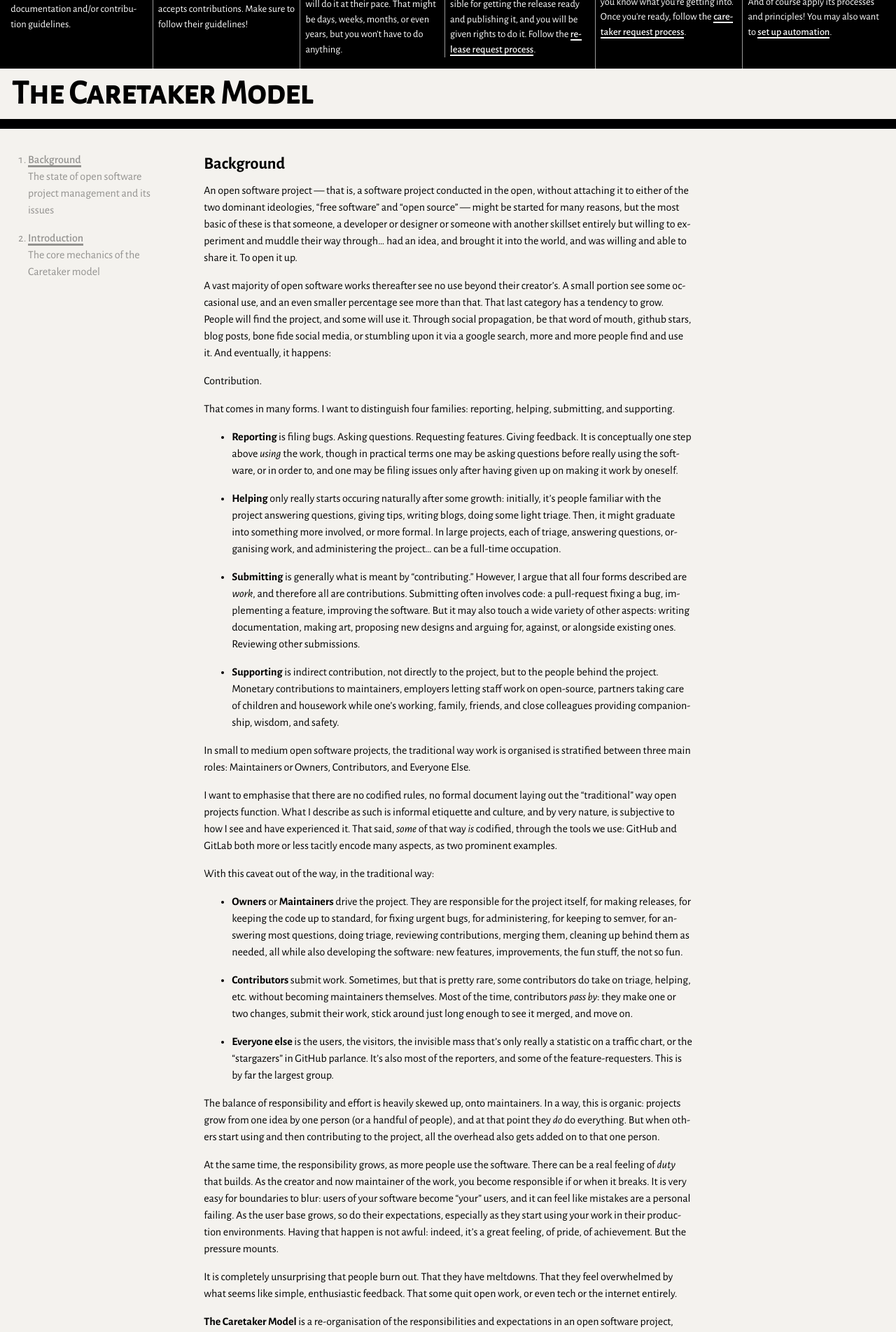
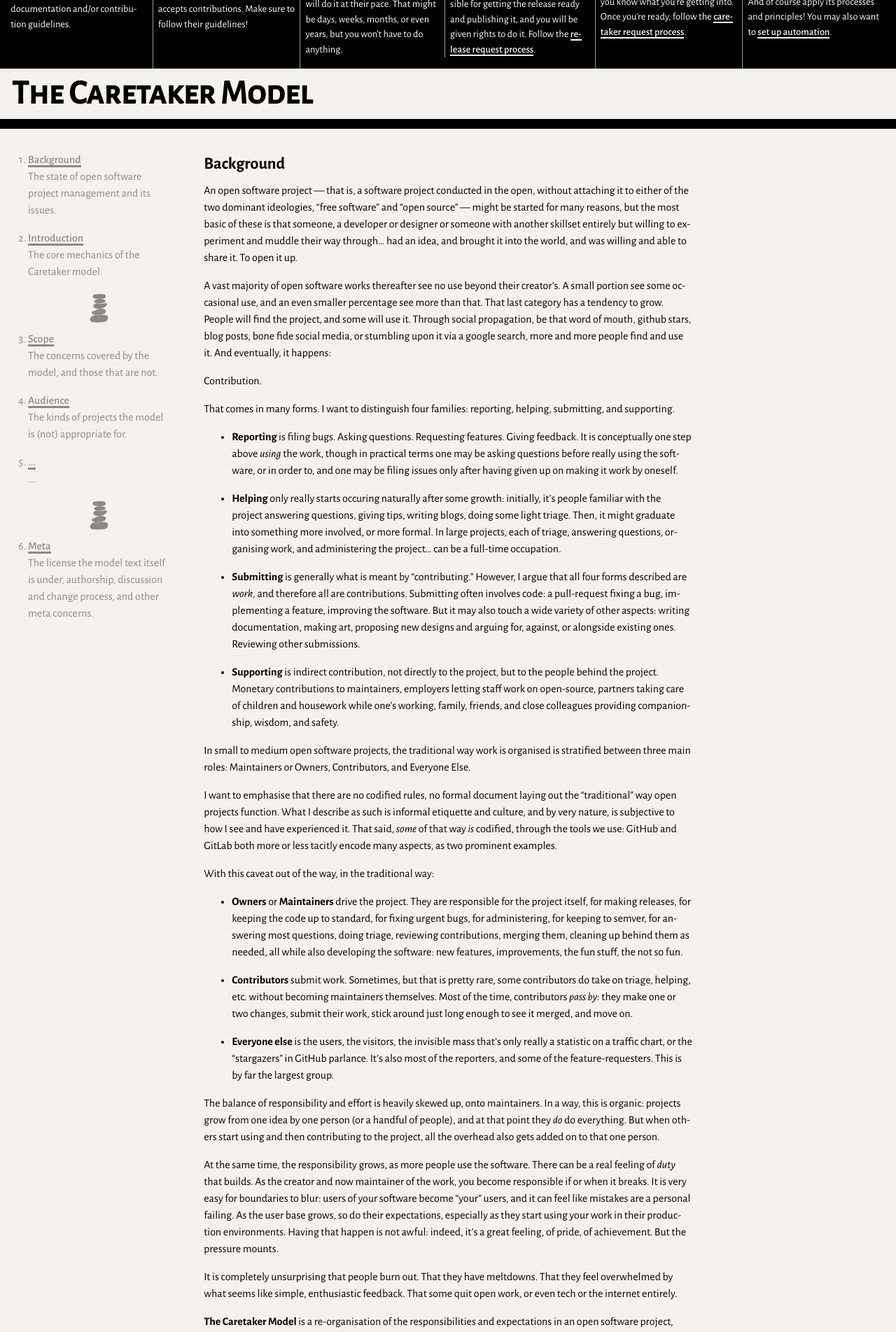
Before and after one commit to passcod/caretaker, a Jekyll site: the page built from index.markdown, in a window 1280 px wide. Shown: the part 339-2242 px from the top of the page at 70% size. Built offline with Jekyll 4.4.1, drawn with Linux system fonts in a browser that asks for light colours; our own code applies the rules of GitHub Pages for plain Markdown files; some of the changed text lies outside the part shown.

Commit message:
Scope and audience

```diff
--- a/_layouts/home.html
+++ b/_layouts/home.html
@@ -16,11 +16,30 @@
 			<ol>
 				<li>
 					<a href="#background">Background</a>
-					<p>The state of open software project management and its issues</p>
+					<p>The state of open software project management and its issues.</p>
 				</li>
 				<li>
 					<a href="#introduction">Introduction</a>
-					<p>The core mechanics of the Caretaker model</p>
+					<p>The core mechanics of the Caretaker model.</p>
+				</li>
+				<hr>
+				<li>
+					<a href="#scope">Scope</a>
+					<p>The concerns covered by the model, and those that are not.</p>
+				</li>
+				<li>
+					<a href="#audience">Audience</a>
+					<p>The kinds of projects the model is (not) appropriate for.</p>
+				</li>
+				<li>
+					<a href="#...">...</a>
+					<p>...</p>
+				</li>
+				<hr>
+				<li>
+					<a href="#meta">Meta</a>
+					<p>The license the model text itself is under, authorship,
+						discussion and change process, and other meta concerns.</p>
 				</li>
 			</ol>
 		</nav>
--- a/_sass/style.scss
+++ b/_sass/style.scss
@@ -14,6 +14,8 @@
 	--font-native: -apple-system, BlinkMacSystemFont, "Segoe UI", Roboto, "Helvetica Neue", Arial, "Noto Sans", sans-serif, "Apple Color Emoji", "Segoe UI Emoji", "Segoe UI Symbol", "Noto Color Emoji";
 	--font-main: "Alegreya Sans", var(--font-native);
 	--font-caps: "Alegreya Sans SC", var(--font-native);
+
+	--todo-dark-mode-range: #181920;
 }
 
 html, body {
@@ -292,15 +294,13 @@
 	}
 
 	#toc {
-		color: var(--a-recto);
-
 		@media (min-width: 750px) {
-			--a-recto: rgba(0, 0, 0, 0.4);
-			&:hover { --a-recto: black; }
+			opacity: 0.43;
+			&:hover { opacity: 1; }
 		}
 
 		@media (max-width: 749.99px) {
-			--a-recto: rgba(0, 0, 0, 0.7);
+			opacity: 0.7;
 		}
 	}
 
--- a/index.markdown
+++ b/index.markdown
@@ -159,3 +159,55 @@
 scope (what the model _doesn't_ cover), normal and failure scenarios, and automation.
 
 --------------------------------------------------
+
+
+## Scope
+
+The Caretaker model's scope only extends to codifying two new roles in the management of an open
+software project, and the processes these two roles support and require. It is intentionally limited
+thus, to allow for the wide variety of project strategies and cultures that exist to use the model
+without compromising on their existing practices beyond what is needed for the model to work.
+
+To avoid any confusion (not an exhaustive list):
+
+- It is not an all-encompassing management and development methodology like Agile or Shape Up.
+- It is not about issue management or triage.
+- It is not about community management: it certainly does not replace the need for codes of conduct.
+- It is not about funding, remuneration, or the pursuit of sustainability in a financial regard.
+- It does not concern itself with copyright, licensing, patents, or other such legal concerns.
+
+
+## Audience
+
+From the onset, the Caretaker model positions itself as being for "small to medium" projects.
+
+There is no defined upper bound on "how large" a project can be before it stops being appropriate to
+use the model: besides the difficulty of measuring "largeness" of a project in specific terms, the
+decision to leave Caretaker behind or adapt it for large-scale use must be made by the project
+itself, for its own well-being, and to achieve its own goals.
+
+There is however a lower bound, which is "one": a project _must_ have at least _one_ **caretaker**
+who responds to requests for the model to work. If the project is abandoned, or if none of the
+established caretakers respond to and act on requests (within reasonable time), then the model by
+definition cannot work.
+
+Beyond size, there are other reasons why the model may be unsuitable for a project:
+
+- If a large degree of control over the project, its direction, implementation, copyright and legal
+	status, or some such... is required. Caretaker requires trusting potentially any random stranger
+	to _release live software to the world_. If that is antithetical to your project or philosophies
+	there's no adaptation that will make it work: do no use it.
+
+- If the project is security-critical, or used by a large amount of people, devices, companies...
+	then, for the same reasons of trust, the model is inappropriate and should not be used.
+
+- If the project is backed by or directly developed by a company, the model is likely untenable.
+
+There may be other reasons not stated here: the model makes no claim of universality. Use it if, and
+only as long as, it fits.
+
+One important note: this section only applies to _projects_ deciding on whether to adopt the model
+as their own, or to keep using it. Contributors, or even individual caretakers if in a larger team,
+_cannot_ decide _not_ to follow the model if the project they're contributing to uses it (unless the
+project makes that a possibility): you must follow the rules of the project, and if the project uses
+this model, then its rules apply. No (unsanctioned) wiggling out.
```
